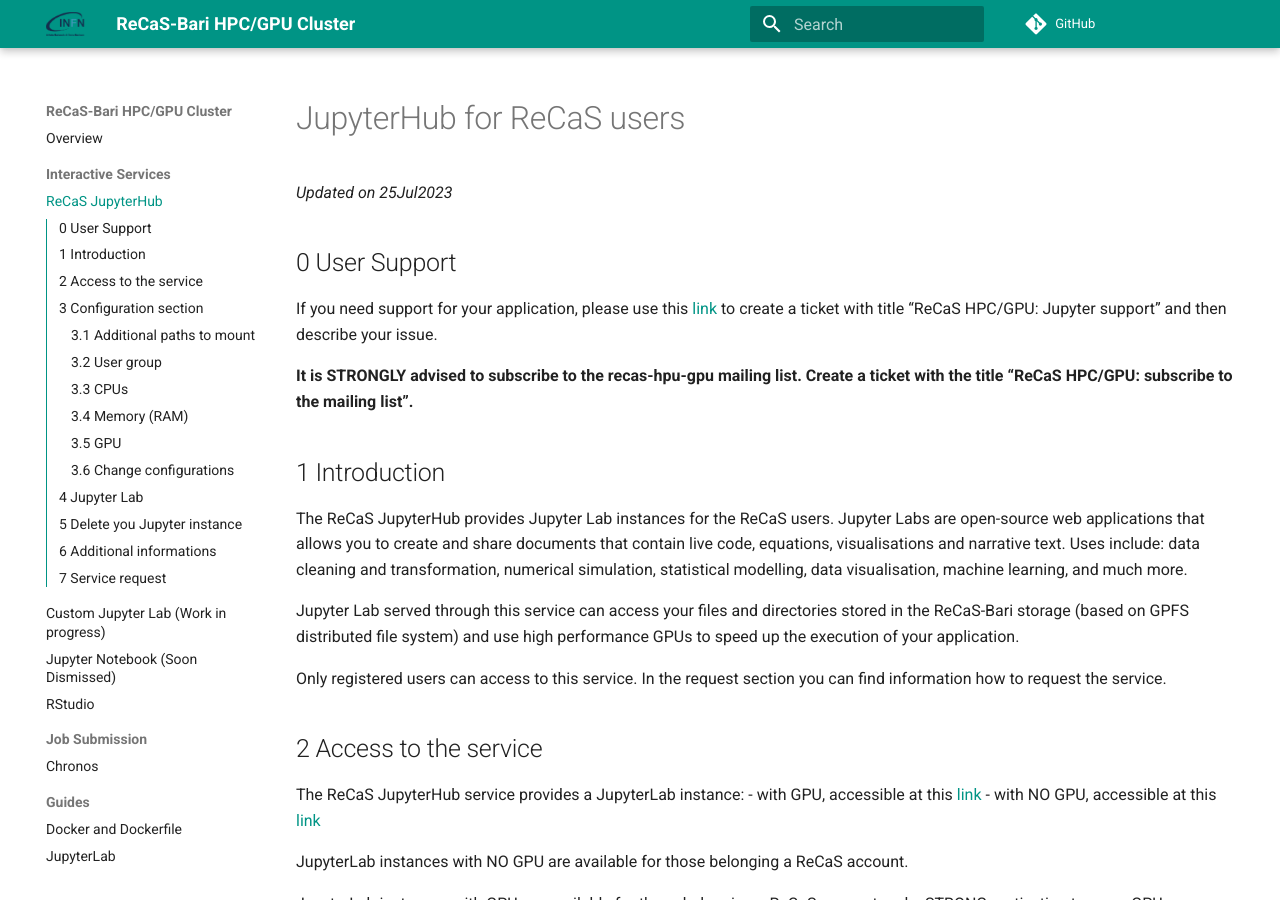
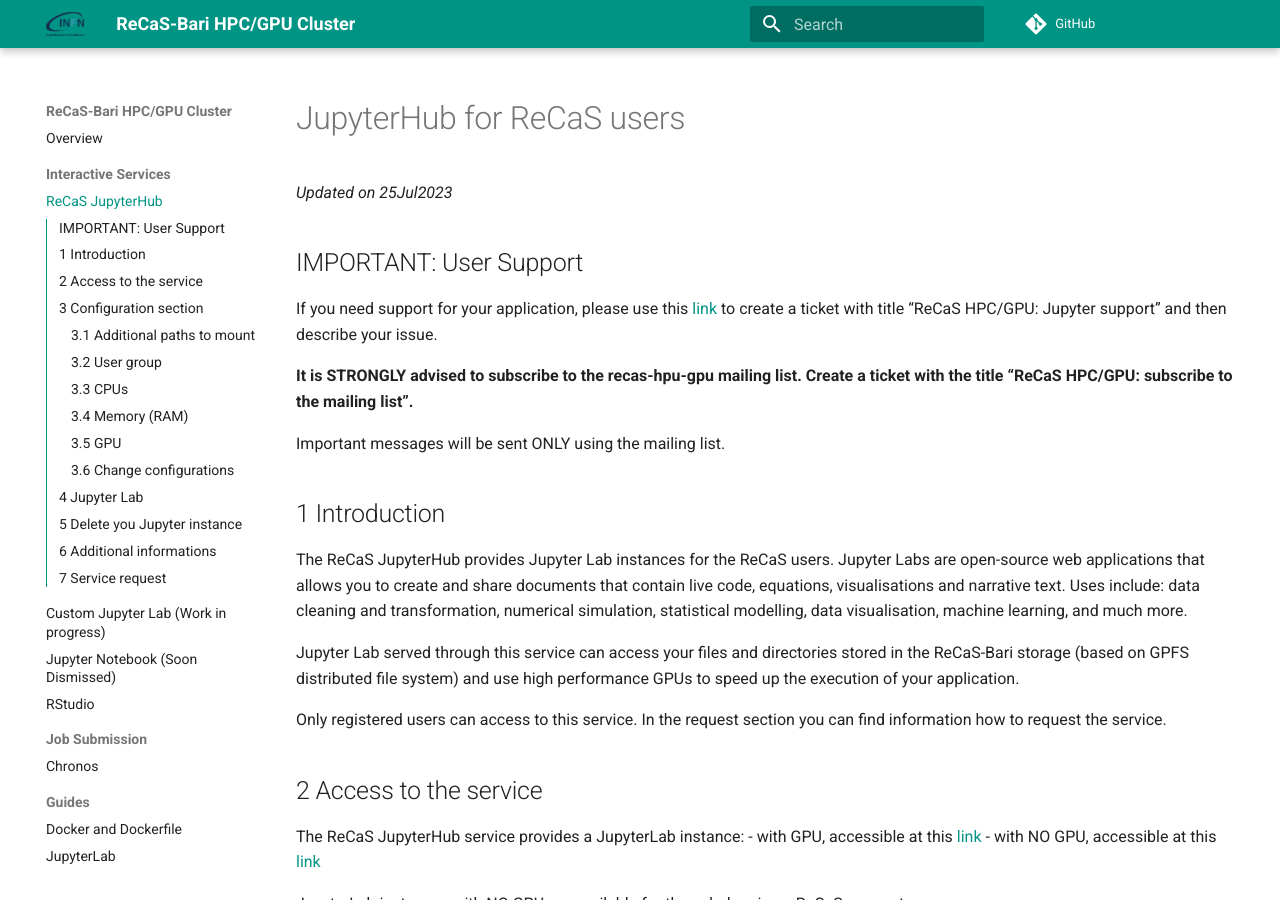
Before and after one commit to jvino/cluster-hpc-gpu-guides, an MkDocs documentation site: the page built from docs/interactive_services/jupyter-lab-for-recas-users.md, in a window 1280 px wide and 900 px high. Built offline with MkDocs 1.6.1 and Material for MkDocs 9.7.7, drawn with Linux system fonts in a browser that asks for light colours; comment, search, counter and statistics services are not loaded.

```diff
--- a/docs/interactive_services/jupyter-lab-for-recas-users.md
+++ b/docs/interactive_services/jupyter-lab-for-recas-users.md
@@ -2,11 +2,13 @@
 
 *Updated on 25Jul2023*
 
-## 0 User Support
+## IMPORTANT: User Support
 If you need support for your application, please use this [link](https://www.recas-bari.it/index.php/en/recas-bari-servizi-en/support-request) to create a ticket with title “ReCaS HPC/GPU: Jupyter support” and then describe your issue.
 
 
 **It is STRONGLY advised to subscribe to the recas-hpu-gpu mailing list. Create a ticket with the title “ReCaS HPC/GPU: subscribe to the mailing list”.**
+
+Important messages will be sent ONLY using the mailing list.
 
 ## 1 Introduction
 The ReCaS JupyterHub provides Jupyter Lab instances for the ReCaS users. Jupyter Labs are open-source web applications that allows you to create and share documents that contain live code, equations, visualisations and narrative text.
```
